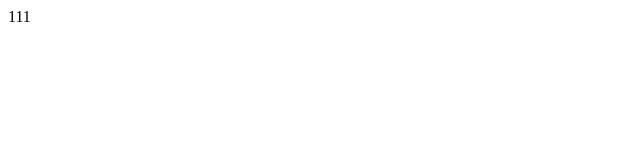
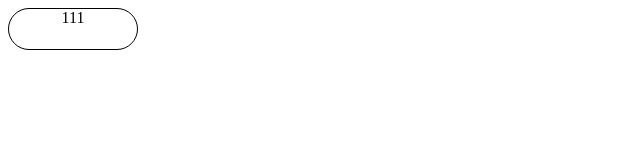
Before and after one commit to 6lszxz/easy-components, a Vue app: page / in a window 1280 px wide. Shown: the top 160 px of the page, without its empty margins (0-640 px from the left). Built offline with nearby package versions, Linux system fonts and the light colour scheme.

Commit message:
1（c）

```diff
--- a/packages/button/src/button.vue
+++ b/packages/button/src/button.vue
@@ -1,9 +1,15 @@
 <script lang="ts" setup>
+interface Props{
+    isActive?: boolean
+}
 
+const props = withDefaults(defineProps<Props>(),{
+    isActive: true,
+})
 </script>
 
 <template>
-    <div class = 'ec-button'>
+    <div class = 'ec-button' :class="{active: props.isActive}">
         <slot></slot>
     </div>
 </template>
@@ -11,14 +17,23 @@
 <style scoped>
 
 .ec-button{
-    border: 10px;
+    /*边框*/
+    border: 1px;
     border-color: black;
-    border-radius: 5%;
+    border-style: solid;
+    border-radius: 2em;
+    /*大小*/
     height: 5vh;
     width: 10vw;
+    /*文本位置*/
+    text-align: center;
 }
 
 .ec-button:hover{
+    cursor: not-allowed;
+}
+
+.active:hover{
     animation-duration: 0.5s;
     animation-name: pointerAt;
     animation-iteration-count: 1;
@@ -28,7 +43,6 @@
 
 @keyframes pointerAt{
     from{
-
     }
     to{
         background-color: #FFD103;
--- a/src/App.vue
+++ b/src/App.vue
@@ -1,9 +1,11 @@
 <script setup lang="ts">
-
+function testFunc(){
+  alert(1);
+}
 </script>
 
 <template>
-  <ecButton>
+  <ecButton :isActive="false" @click="testFunc">
     111
   </ecButton>
 </template>
```
Also changed, not shown: 2 other files (tests, documents, lock files or other folders).
